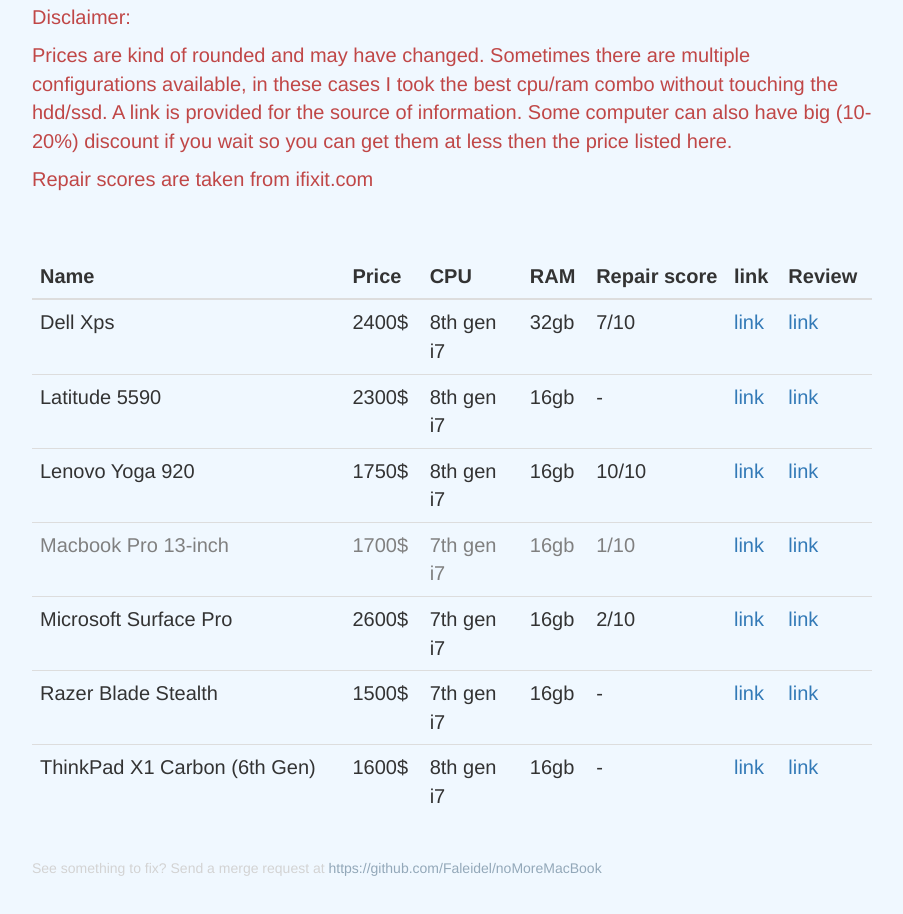
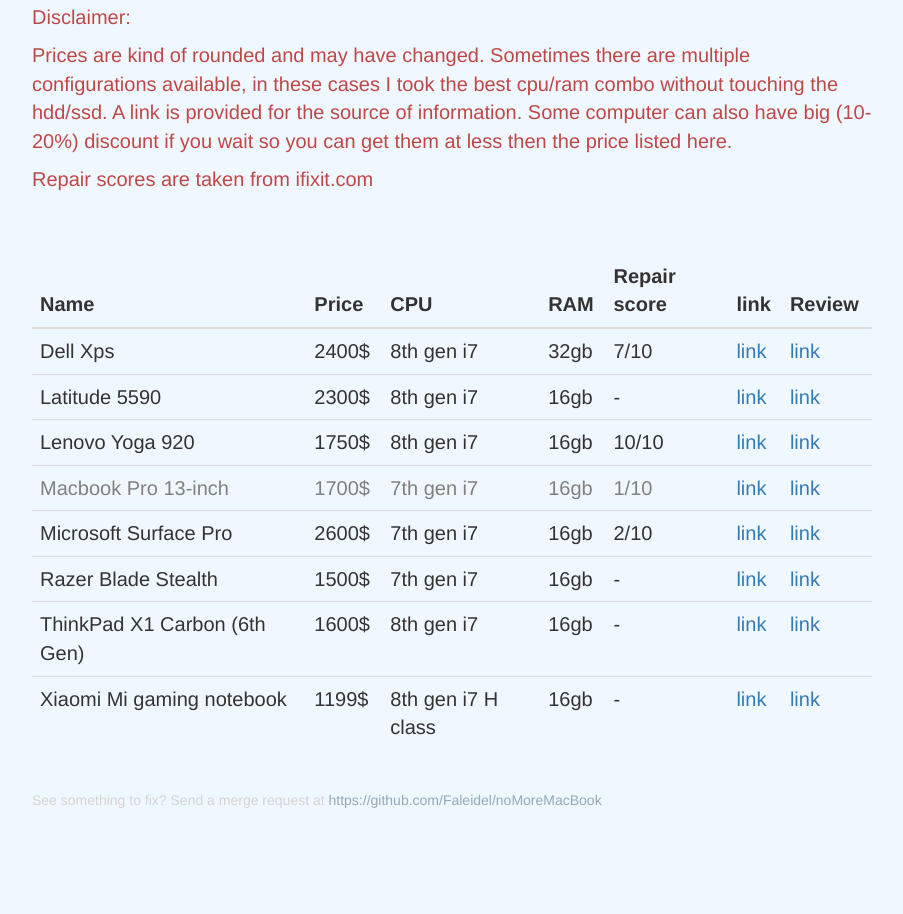
Before and after one commit to Faleidel/noMoreMacBook, a plain HTML site: page index.html in a window 1280 px wide. Shown: the part 366-1280 px from the top of the page, without its empty margins (188-1091 px from the left). Drawn offline with nearby package versions, Linux system fonts and the light colour scheme.

Commit message:
Add Xiaomi Laptop to the list

```diff
--- a/index.html
+++ b/index.html
@@ -146,6 +146,17 @@
                     <td><a href="http://laptopmedia.com/review/dell-latitude-15-5590-review-the-new-core-i7-8650u-in-a-business-outfit/">link</a></td>
                 </tr>
 
+                <tr>
+                    <td>Xiaomi Mi gaming notebook</td>
+                    <td>1199$</td>
+                    <td>8th gen i7 H class</td>
+                    <td>16gb</td>
+                    <td>-</td>
+                    <td><a href="https://www.gearbest.com/laptops/pp_009863355765.html?wid=1349303">link</a></td>
+                    <td><a href="https://www.engadget.com/2018/03/27/xiaomi-mi-gaming-laptop-nvidia-1060/">link</a></td>
+                </tr>
+
+
                 <tr class="mac">
                     <td>Macbook Pro 13-inch</td>
                     <td>1700$</td>
```
